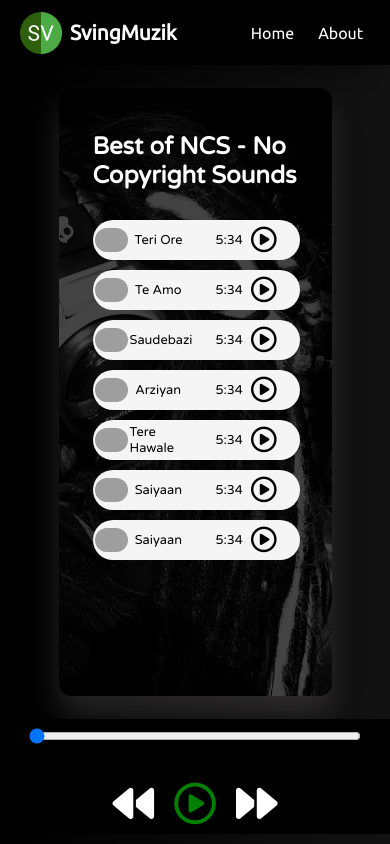
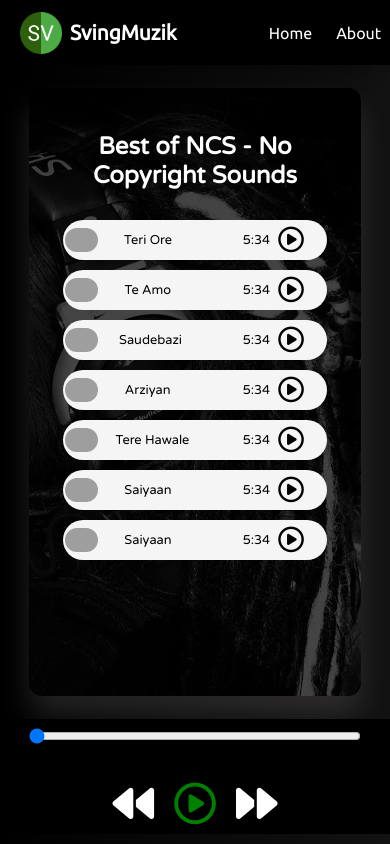
Before and after one commit to 2vivek2/Sving-Muzik-App, a plain HTML site: page index.html in a window 390 px wide. Drawn offline with Linux system fonts and the light colour scheme; grey boxes are pictures that could not be loaded.

Commit message:
Responsivess added

```diff
--- a/style.css
+++ b/style.css
@@ -153,10 +153,13 @@ transform: scale(1.1);
     background-position: right;
     background-color: #222;
     background-blend-mode: overlay;
+    width: 85%;
+
   }
   .songList h1{
     font-size: 1.5rem;
     padding-top: 10px;
+    text-align: center;
   }
   .songItemContainer{
     margin-top: 30px;
@@ -193,4 +196,7 @@ padding-left: 65px;
 text-align: center;
 }
 
+.home{
+    padding-left: 30px;
 }
+}
```
